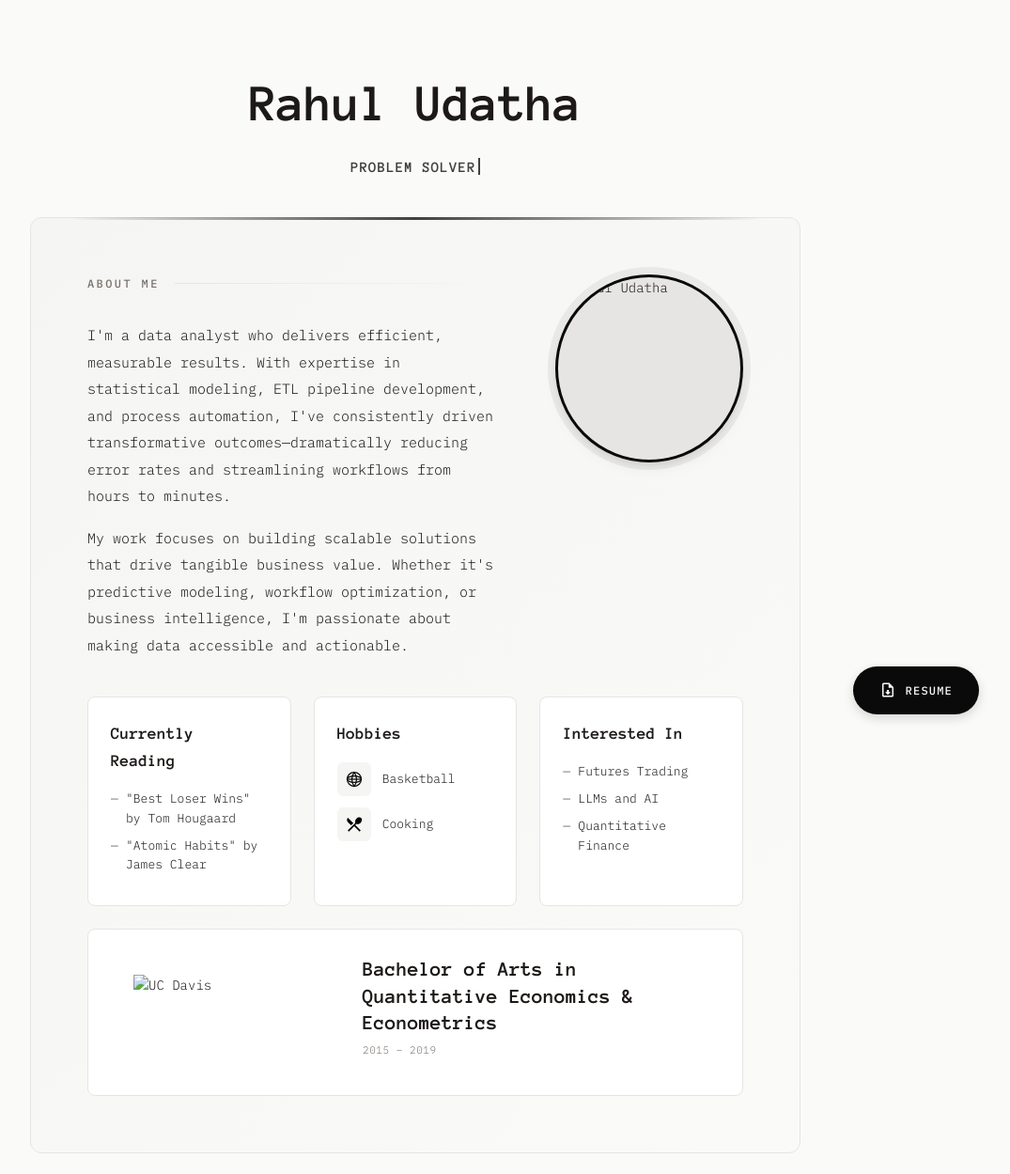
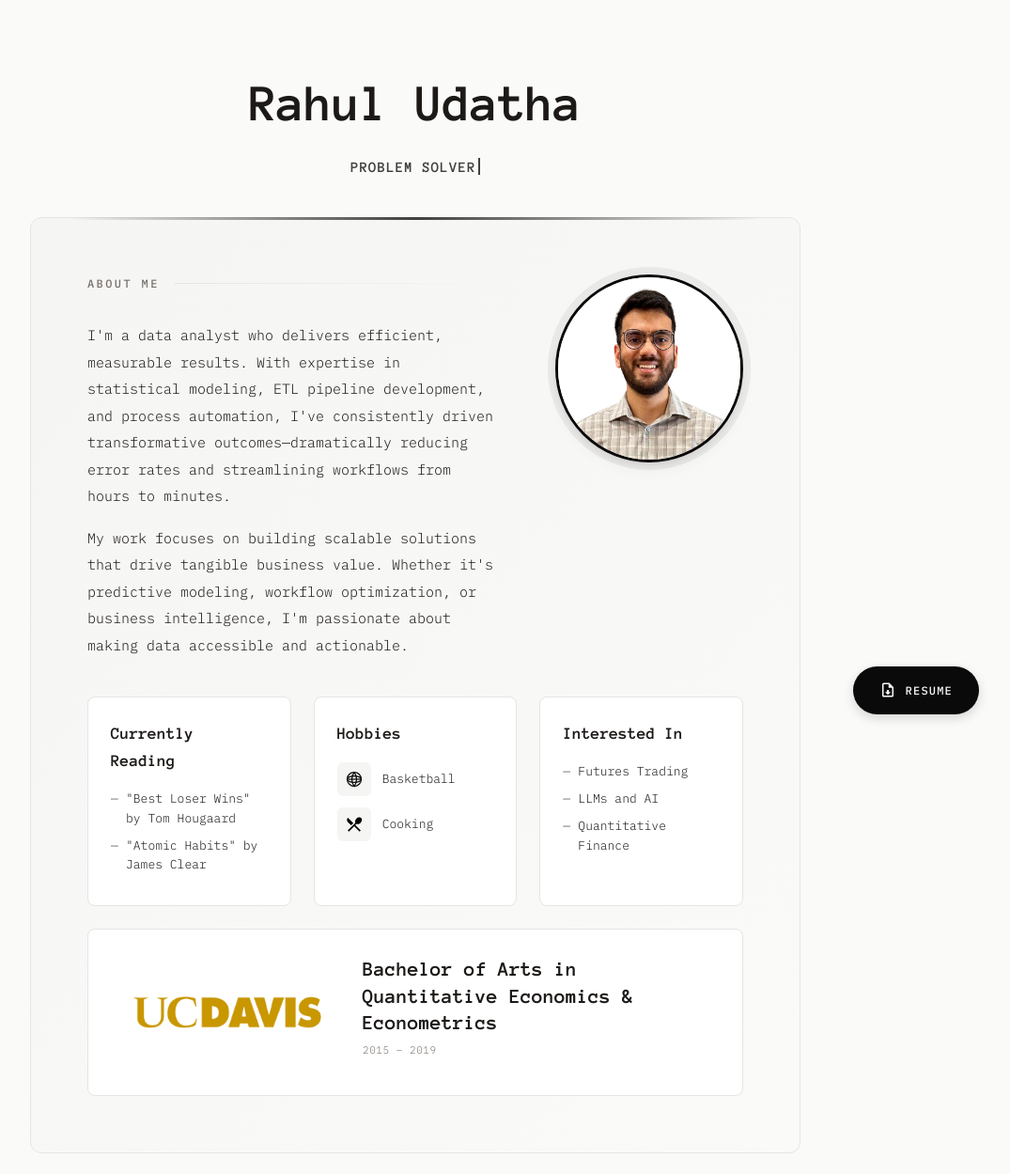
Before and after one commit to rahuludatha/website, a plain HTML site: page index.html in a window 1280 px wide. Shown: the top 1249 px of the page at 94% size, without its empty margins (198-1273 px from the left). Drawn offline with Linux system fonts and the light colour scheme.

Commit message:
Update image sources in index.html

```diff
--- a/index.html
+++ b/index.html
@@ -956,7 +956,7 @@
                 </div>
 
                 <div class="profile-photo">
-                    <img src="pic.PNG" alt="Rahul Udatha">
+                    <img src="profile_pic.PNG" alt="Rahul Udatha">
                 </div>
             </div>
 
@@ -1005,7 +1005,7 @@
 
             <div class="education-item">
                 <div class="university-logo">
-                    <img src="UC-Davis-logo.png" alt="UC Davis">
+                    <img src="ucd_logo.png" alt="UC Davis">
                 </div>
                 <div class="education-details">
                     <div class="degree">Bachelor of Arts in Quantitative Economics & Econometrics</div>
```
